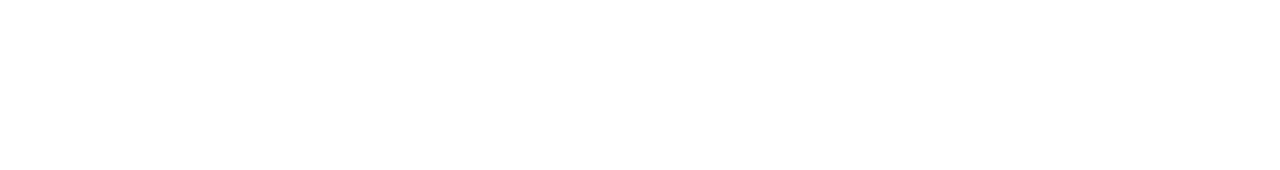
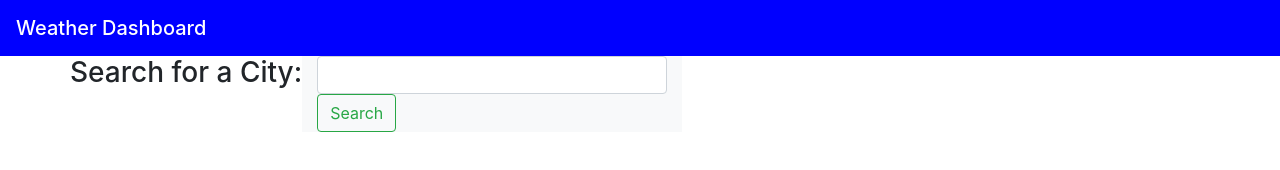
Before and after one commit to Joaquin0152/Weather-, a plain HTML site: page index.html in a window 1280 px wide. Drawn offline with nearby package versions, Linux system fonts and the light colour scheme.

Commit message:
added a container with the search button using bootstrap

```diff
--- a/index.html
+++ b/index.html
@@ -1,13 +1,33 @@
 <!DOCTYPE html>
-  <head>
+
+<head>
     <link rel="stylesheet" href="style.css">
-    <link rel="stylesheet" href="https://stackpath.bootstrapcdn.com/bootstrap/4.3.1/css/bootstrap.min.css" integrity="sha384-ggOyR0iXCbMQv3Xipma34MD+dH/1fQ784/j6cY/iJTQUOhcWr7x9JvoRxT2MZw1T" crossorigin="anonymous">
+    <link rel="stylesheet" href="https://stackpath.bootstrapcdn.com/bootstrap/4.3.1/css/bootstrap.min.css"
+        integrity="sha384-ggOyR0iXCbMQv3Xipma34MD+dH/1fQ784/j6cY/iJTQUOhcWr7x9JvoRxT2MZw1T" crossorigin="anonymous">
     <link rel="stylesheet" href="https://cdnjs.cloudflare.com/ajax/libs/font-awesome/5.11.2/css/all.min.css">
-  </head>
+    <title>Weather Dashboard</title>
+</head>
 
-  <body>
+<body>
+    <nav class="navbar navbar-dark" style="background-color: blue;">
+        <span class="navbar-brand mb-0 h1">Weather Dashboard</span>
+    </nav>
+    <div>
+        <section class="container">
+            <div class="row">
+                <h3>Search for a City:</h3>
+                <div class="col-4 bg-light">
+                    <input class="form-control me-2" type="search" aria-label="Search">
+                    <button class="btn btn-outline-success" type="submit">Search</button>
+                </div>
+            </div>
+
+    </div>
 
 
+    </div>
+
     <script src="java.js"></script>
-  </body>
+</body>
+
 </html>
```
